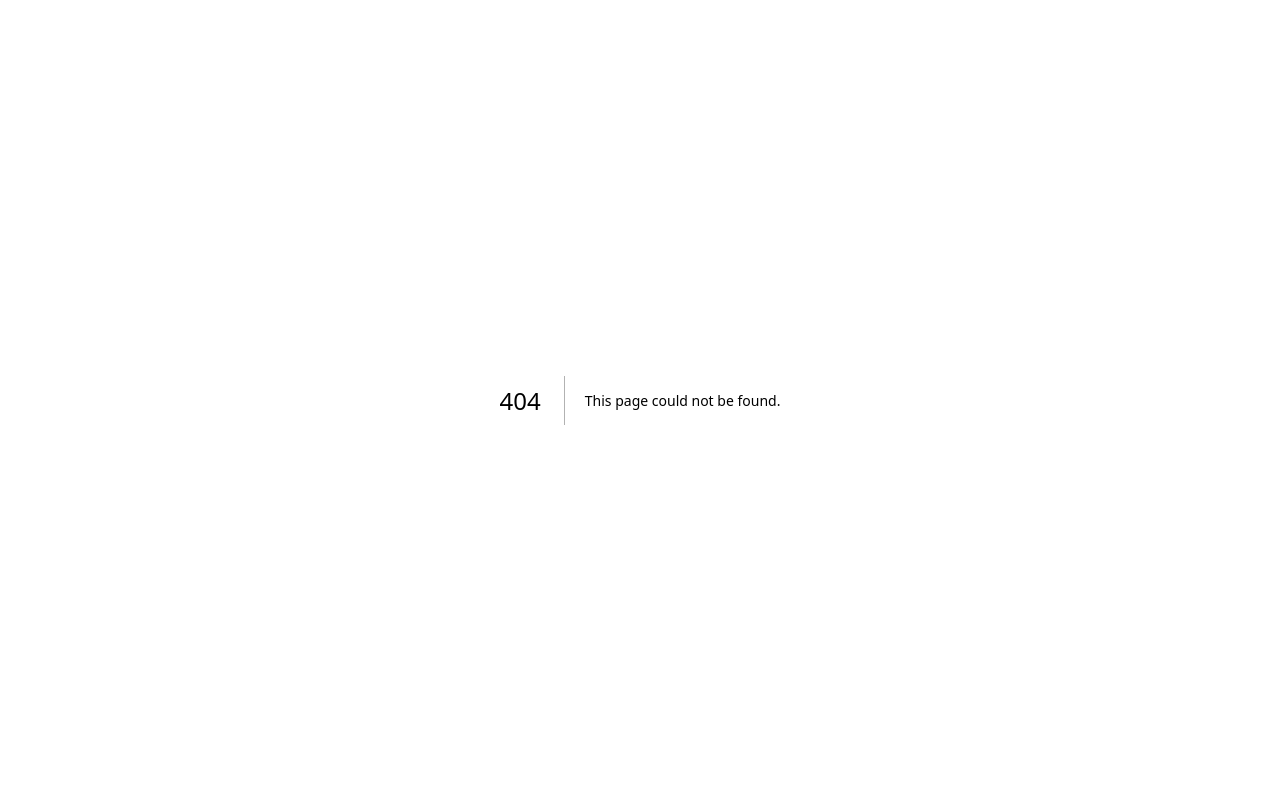
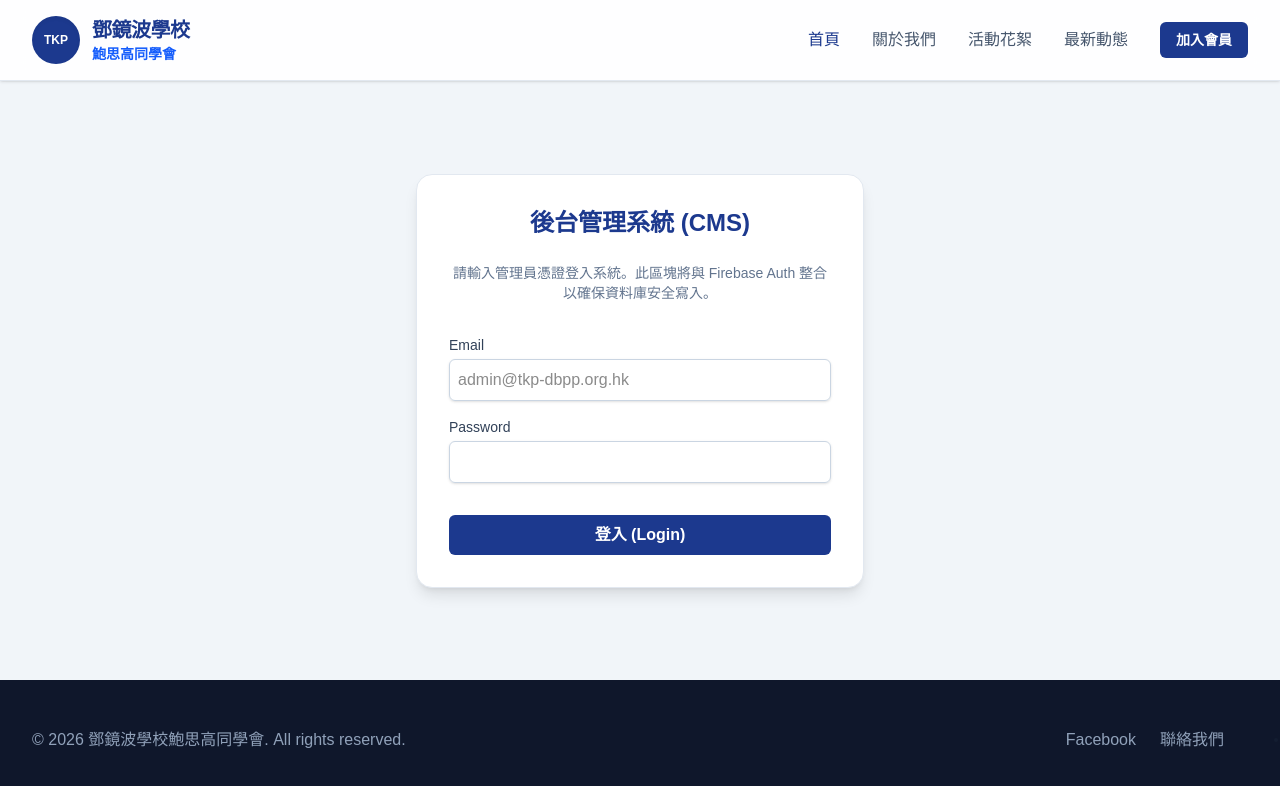
Before and after one commit to charles2006hk-hash/tkp-dbpp-web, a Next.js app: page /cms in a window 1280 px wide. Before the commit this address had no page. Shown: the top 786 px of the page. Built offline with nearby package versions, Linux system fonts and the light colour scheme.

Commit message:
Add CMSPage component with login form

```diff
--- /dev/null
+++ b/src/app/cms/page.tsx
@@ -0,0 +1,31 @@
+import Header from '@/components/Header';
+import Footer from '@/components/Footer';
+
+export default function CMSPage() {
+  return (
+    <div className="min-h-screen flex flex-col bg-slate-100">
+      <Header />
+      <main className="flex-grow flex items-center justify-center py-16 px-4">
+        <div className="bg-white p-8 rounded-2xl shadow-lg border border-slate-200 max-w-md w-full text-center">
+          <h2 className="text-2xl font-bold text-blue-900 mb-6">後台管理系統 (CMS)</h2>
+          <p className="text-sm text-slate-500 mb-8">請輸入管理員憑證登入系統。此區塊將與 Firebase Auth 整合以確保資料庫安全寫入。</p>
+
+          <form className="space-y-4 text-left">
+            <div>
+              <label className="block text-sm font-medium text-slate-700">Email</label>
+              <input type="email" className="mt-1 block w-full rounded-md border-slate-300 shadow-sm focus:border-blue-500 focus:ring-blue-500 border p-2" placeholder="admin@tkp-dbpp.org.hk" />
+            </div>
+            <div>
+              <label className="block text-sm font-medium text-slate-700">Password</label>
+              <input type="password" className="mt-1 block w-full rounded-md border-slate-300 shadow-sm focus:border-blue-500 focus:ring-blue-500 border p-2" />
+            </div>
+            <button type="button" className="w-full bg-blue-900 text-white font-bold py-2 px-4 rounded-md hover:bg-blue-800 transition-colors mt-4">
+              登入 (Login)
+            </button>
+          </form>
+        </div>
+      </main>
+      <Footer />
+    </div>
+  );
+}
```
